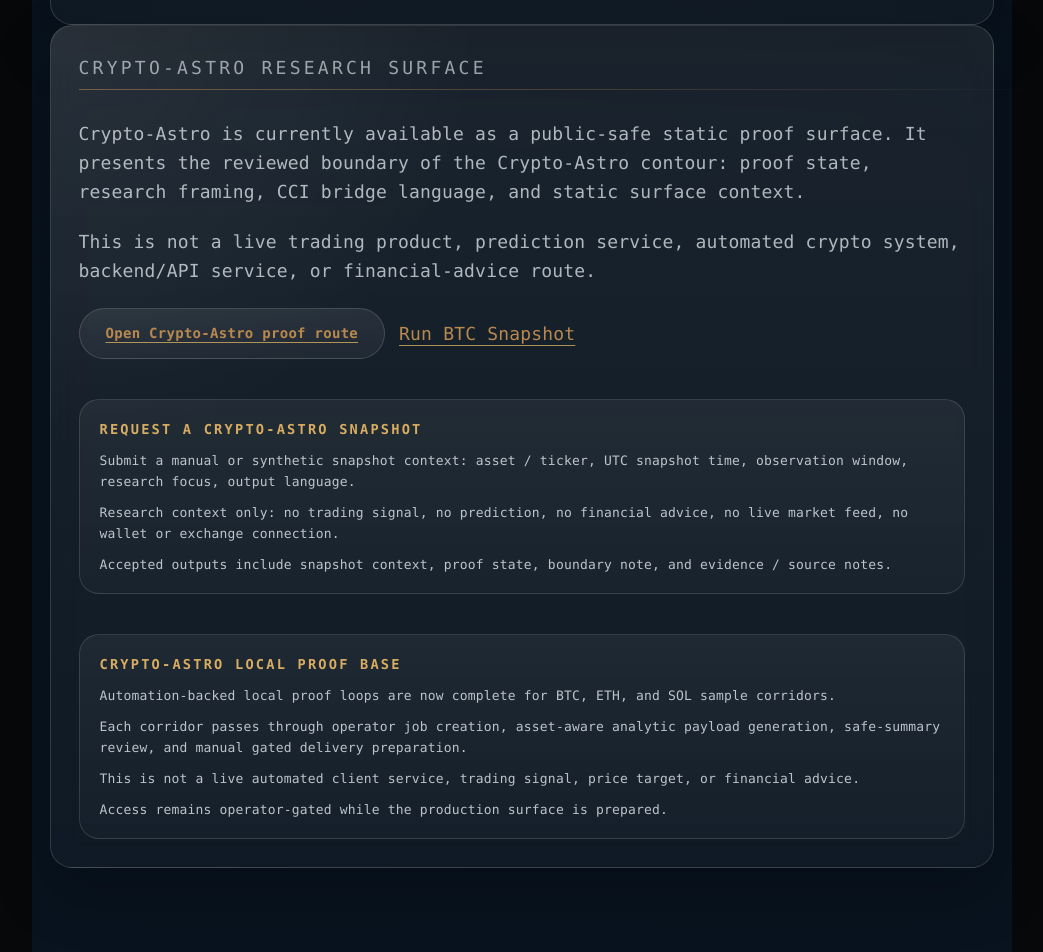
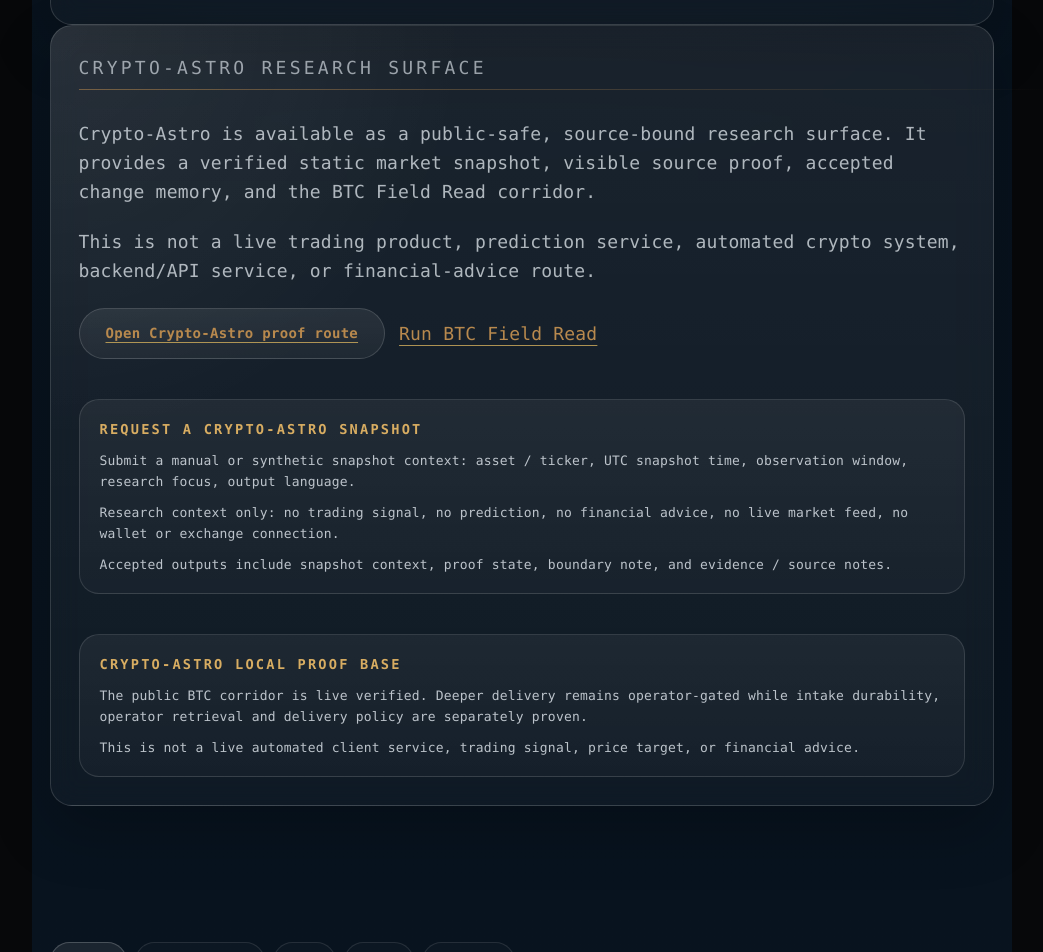
Before and after one commit to AiBhrigu/bhrigu-portal, a Next.js app: page /access in a window 1280 px wide. Shown: the part 1200-2152 px from the top of the page, without its empty margins (111-1154 px from the left). Built offline with nearby package versions, Linux system fonts and the light colour scheme.

Commit message:
Align Crypto-Astro access copy with verified public service truth (#32)

```diff
--- a/pages/access.tsx
+++ b/pages/access.tsx
@@ -162,7 +162,7 @@ export default function AccessPage({
                 Crypto-Astro Research Surface
               </p>
               <p className="muted">
-                Crypto-Astro is currently available as a public-safe static proof surface. It presents the reviewed boundary of the Crypto-Astro contour: proof state, research framing, CCI bridge language, and static surface context.
+                Crypto-Astro is available as a public-safe, source-bound research surface. It provides a verified static market snapshot, visible source proof, accepted change memory, and the BTC Field Read corridor.
               </p>
               <p className="muted">
                 This is not a live trading product, prediction service, automated crypto system, backend/API service, or financial-advice route.
@@ -177,7 +177,7 @@ export default function AccessPage({
                   Open Crypto-Astro proof route
                 </a>
                 <Link className="btnSecondary" href="/crypto-astro/btc">
-                  Run BTC Snapshot
+                  Run BTC Field Read
                 </Link>
               </div>
 
@@ -199,17 +199,10 @@ export default function AccessPage({
               <div className="accessBridgeNote" data-crypto-astro-proof-base="btc-eth-sol">
                 <div className="eyebrow">Crypto-Astro Local Proof Base</div>
                 <div>
-                  Automation-backed local proof loops are now complete for BTC, ETH, and SOL sample corridors.
-                </div>
-                <div>
-                  Each corridor passes through operator job creation, asset-aware analytic payload generation,
-                  safe-summary review, and manual gated delivery preparation.
+                  The public BTC corridor is live verified. Deeper delivery remains operator-gated while intake durability, operator retrieval and delivery policy are separately proven.
                 </div>
                 <div>
                   This is not a live automated client service, trading signal, price target, or financial advice.
-                </div>
-                <div>
-                  Access remains operator-gated while the production surface is prepared.
                 </div>
               </div>
             </section>
```
